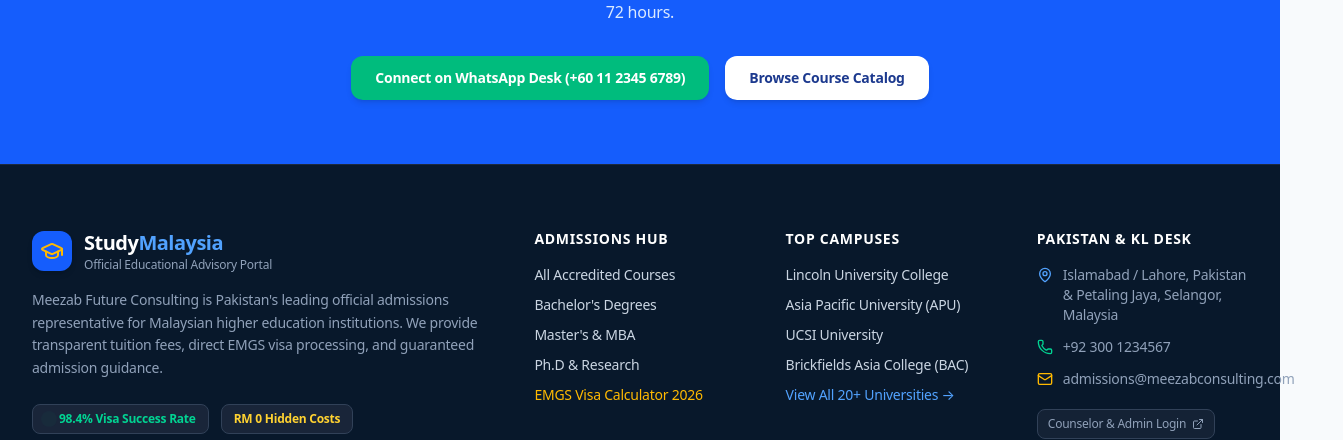
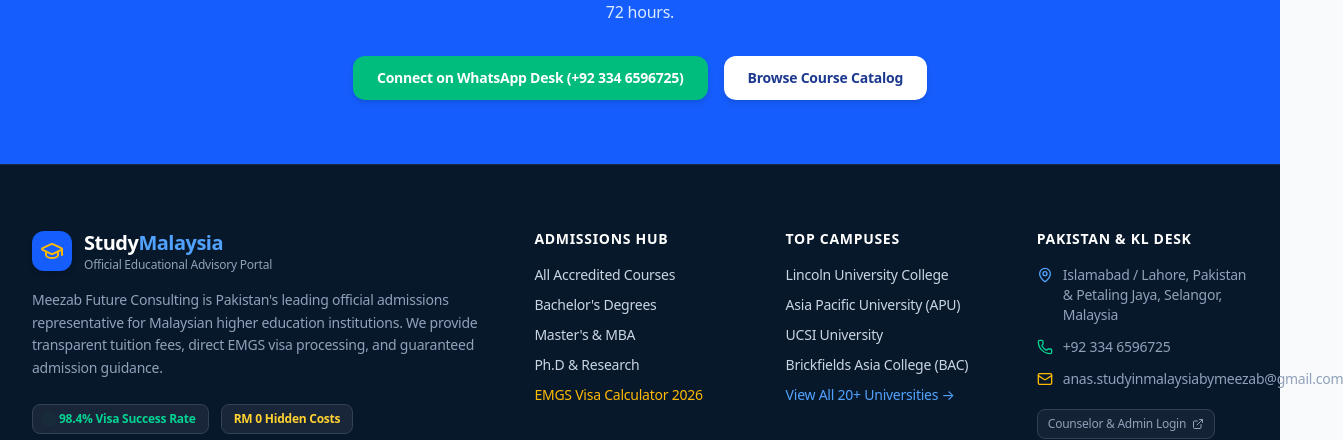
Before and after one commit to anasramzan0786-afk/studyinmalaysia, a Next.js app: page / in a window 1280 px wide. Shown: the part 4329-4769 px from the top of the page, 1343 px wide, since content can reach past the window. Built offline with nearby package versions, Linux system fonts and the light colour scheme; no server answers; the database is empty.

Commit message:
Highlight Student Inquiries tab in admin sidebar and update WhatsApp (+923346596725) and Email (anas.studyinmalaysiabymeezab@gmail.com)

```diff
--- a/src/app/admin/layout.tsx
+++ b/src/app/admin/layout.tsx
@@ -20,10 +20,10 @@
 
   const links = [
     { href: '/admin', label: 'Overview', icon: LayoutDashboard },
+    { href: '/admin/inquiries', label: '📩 Student Inquiries', icon: Users, highlight: true },
+    { href: '/admin/universities', label: 'Manage Universities', icon: Building2 },
     { href: '/admin/programs', label: 'Manage Programs', icon: GraduationCap },
-    { href: '/admin/universities', label: 'Manage Universities', icon: Building2 },
-    { href: '/admin/upload', label: 'Bulk Data Importer', icon: UploadCloud, highlight: true },
-    { href: '/admin/inquiries', label: 'Student Leads (CRM)', icon: Users },
+    { href: '/admin/upload', label: 'Bulk Data Importer', icon: UploadCloud },
   ];
 
   const isActive = (href: string) => {
--- a/src/app/page.tsx
+++ b/src/app/page.tsx
@@ -331,12 +331,12 @@
           </p>
           <div className="flex flex-wrap items-center justify-center gap-4 pt-2">
             <a
-              href="https://wa.me/601123456789?text=Hello%20Meezab%20Admissions%20Desk%2C%20I%20want%20to%20apply%20for%20admission%20in%20Malaysia"
+              href="https://wa.me/923346596725?text=Hello%20Meezab%20Admissions%20Desk%2C%20I%20want%20to%20apply%20for%20admission%20in%20Malaysia"
               target="_blank"
               rel="noopener noreferrer"
               className="inline-flex items-center gap-2 bg-emerald-500 hover:bg-emerald-600 text-white font-bold px-6 py-3 rounded-xl shadow-md transition-all active:scale-95 text-sm"
             >
-              <span>Connect on WhatsApp Desk (+60 11 2345 6789)</span>
+              <span>Connect on WhatsApp Desk (+92 334 6596725)</span>
             </a>
             <Link
               href="/programs"
--- a/src/components/CounselingModal.tsx
+++ b/src/components/CounselingModal.tsx
@@ -68,7 +68,7 @@
       )}`;
 
       setTimeout(() => {
-        window.open(`https://wa.me/601123456789?text=${message}`, '_blank');
+        window.open(`https://wa.me/923346596725?text=${message}`, '_blank');
       }, 1200);
     } catch (err: unknown) {
       const errorMsg = err instanceof Error ? err.message : 'Something went wrong.';
--- a/src/components/layout/Footer.tsx
+++ b/src/components/layout/Footer.tsx
@@ -108,11 +108,11 @@
               </li>
               <li className="flex items-center gap-2.5">
                 <Phone className="w-4 h-4 text-emerald-400 shrink-0" />
-                <a href="tel:+923001234567" className="hover:text-white">+92 300 1234567</a>
+                <a href="https://wa.me/923346596725" target="_blank" rel="noopener noreferrer" className="hover:text-white">+92 334 6596725</a>
               </li>
               <li className="flex items-center gap-2.5">
                 <Mail className="w-4 h-4 text-amber-400 shrink-0" />
-                <a href="mailto:admissions@meezabconsulting.com" className="hover:text-white">admissions@meezabconsulting.com</a>
+                <a href="mailto:anas.studyinmalaysiabymeezab@gmail.com" className="hover:text-white">anas.studyinmalaysiabymeezab@gmail.com</a>
               </li>
               <li className="pt-2">
                 <Link
--- a/src/components/layout/Navbar.tsx
+++ b/src/components/layout/Navbar.tsx
@@ -77,7 +77,7 @@
             <span className="hidden md:inline">🏛️ MOHE &amp; MQA Recognized</span>
             <span className="hidden md:inline">🛂 EMGS STARS Authorized</span>
             <a
-              href="https://wa.me/601123456789?text=Hello%20Meezab%20Admissions%20Team"
+              href="https://wa.me/923346596725?text=Hello%20Meezab%20Admissions%20Team"
               target="_blank"
               rel="noopener noreferrer"
               className="text-emerald-400 hover:text-emerald-300 font-semibold flex items-center gap-1 transition-colors"
--- a/src/components/programs/ApplyButton.tsx
+++ b/src/components/programs/ApplyButton.tsx
@@ -25,7 +25,7 @@
     );
     return (
       <a
-        href={`https://wa.me/601123456789?text=${text}`}
+        href={`https://wa.me/923346596725?text=${text}`}
         target="_blank"
         rel="noopener noreferrer"
         className="inline-flex items-center justify-center gap-2 bg-emerald-600 hover:bg-emerald-700 text-white font-bold py-3 px-6 rounded-xl transition-all shadow-md active:scale-95 text-sm"
--- a/src/config.ts
+++ b/src/config.ts
@@ -8,8 +8,8 @@
 
 export const APP_CONFIG = {
   companyName: env.VITE_COMPANY_NAME || 'Meezab Future Consulting',
-  contactEmail: env.VITE_CONTACT_EMAIL || 'admissions@meezabconsulting.com',
-  whatsappNumber: env.VITE_WHATSAPP_NUMBER || '601123456789',
+  contactEmail: env.VITE_CONTACT_EMAIL || 'anas.studyinmalaysiabymeezab@gmail.com',
+  whatsappNumber: env.VITE_WHATSAPP_NUMBER || '923346596725',
   supportHours: 'Monday - Saturday: 9:00 AM - 7:00 PM (MYT / UTC+8)',
   officeLocation: 'Kuala Lumpur, Malaysia & Lahore, Pakistan',
   storageKeys: {
```
